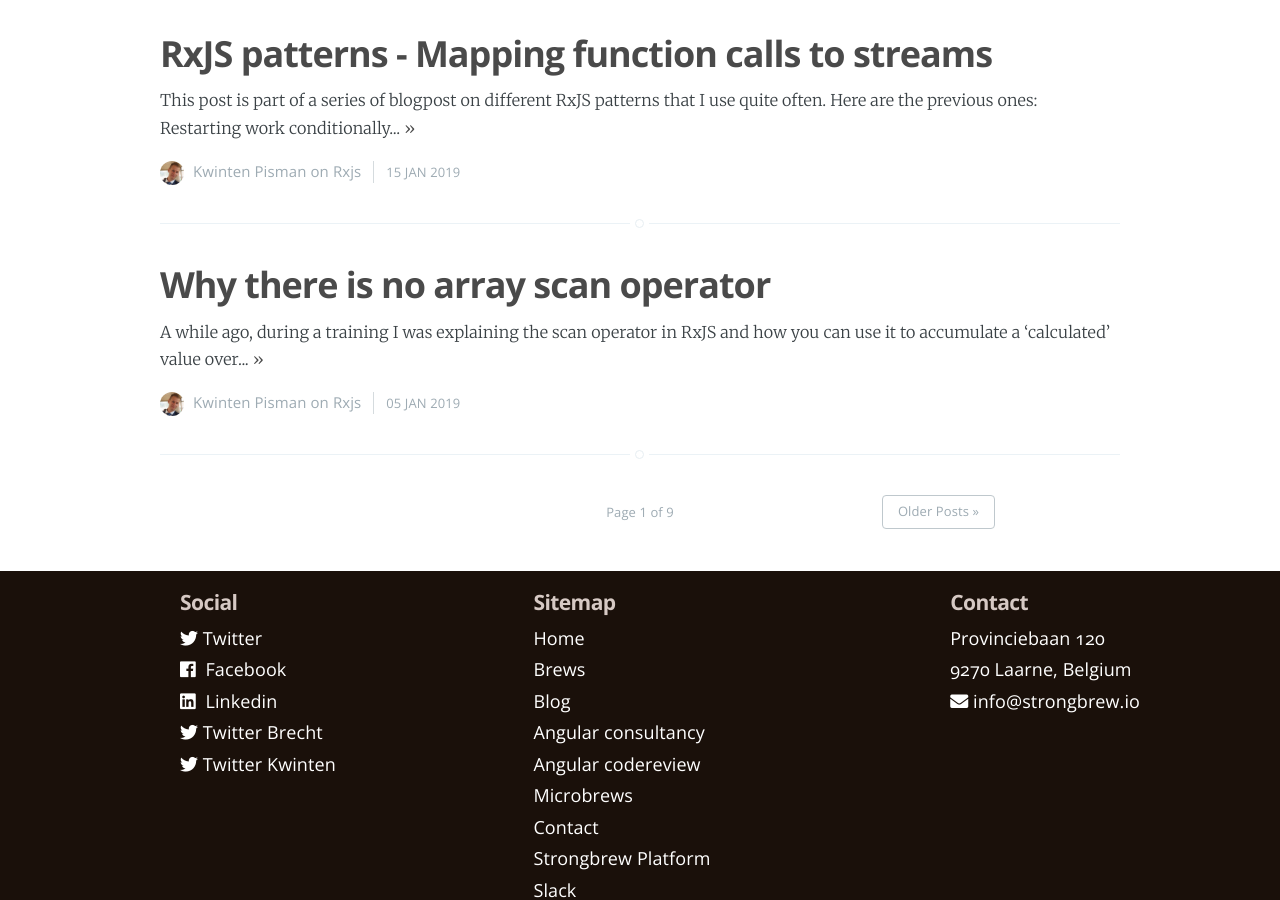
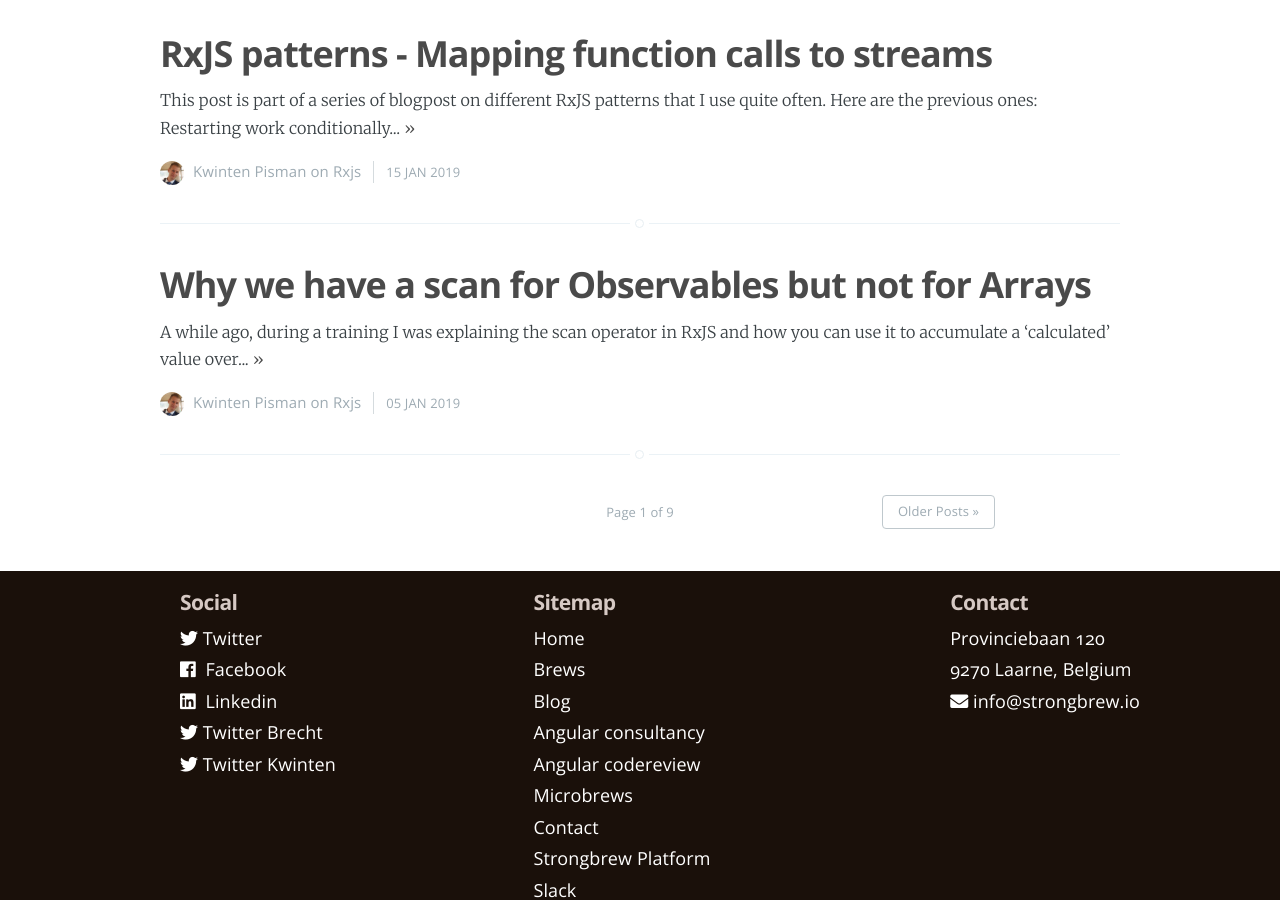
Before and after one commit to strongbrewio/strongbrewio.github.io, a Jekyll site: the page built from index.html, in a window 1280 px wide and 900 px high, scrolled down 1653 px. Built offline with Jekyll 4.4.1, drawn with Linux system fonts in a browser that asks for light colours; nearby versions of some CDN libraries; the list of posts is cut into pages by our own code; comment, search, counter and statistics services are not loaded; some of the changed lines change nothing that is shown.

Commit message:
first final draft

````diff
--- a/_posts/2019-02-14-why-there-is-no-array-scan.md
+++ b/_posts/2019-02-14-why-there-is-no-array-scan.md
@@ -1,8 +1,8 @@
 ---
 layout: post
-title: Why there is no array scan operator
+title: Why we have a scan for Observables but not for Arrays
 published: true
-description: Why isn't the scan operator existing with arrays
+description: Why we have a scan operator for Observables but not for Arrays
 author: kwintenp
 comments: true
 date: 2019-01-05
@@ -13,13 +13,13 @@
 cover: 'assets/images/cover/cover3.jpg'
 ---
 
-A while ago, during a training I was explaining the `scan` operator in RxJS and how you can use it to accumulate a 'calculated' value over time. At some point one of the participants asked why there isn't a `scan` operator for `Arrays`? They both have a `reduce` method, right?
+A while ago, during a training I was explaining the `scan` operator in RxJS and how you can use it to accumulate a 'calculated' value over time. At some point one of the participants asked why there isn't a `scan` operator for `Arrays`? They both have a `reduce` method, so why no `scan` right?
 
 And actually it's a really interesting question which showed he didn't understand important differences between `Arrays` and `Observables`.
 
 ## What does `scan` do in RxJS
 
-Let's take a look at the definition of the scan operator (from the ReactiveX.io) site:
+Let's take a look at the definition of the scan operator (from the <a href="http://reactivex.io/rxjs/class/es6/Observable.js~Observable.html#instance-method-scan" target="_blank">ReactiveX.io</a> site):
 
 > Applies an accumulator function over the source Observable, and returns each intermediate result, with an optional seed value.
 
@@ -27,7 +27,7 @@
 
 Let's say that we have an `Observable<number>` and we want to visualise the sum of all of the numbers on the screen. This is something we can use the `scan` operator for.
 
-```
+```typescript
 const numbers$ = Observable.create(observer => {
   observer.next(1);
   setTimeout(() => observer.next(2), 100);
@@ -51,18 +51,41 @@
 
 Let's type out the values that will go into the accumulator function.
 
-On the first run, the initial value will be used (second parameter to the `scan` operator) and the first value from the `Observable`. The calculated value will be 1 (as per our function implementation).
+On the first run, the initial value will be used (second parameter passed to the `scan` operator) and the first value from the `Observable`. The calculated value will be 1 (as per our function implementation).
 
-acc: 0, cur: 1 -> 1
+```typescript
+// acc: 0, cur: 1 -> 1
+```
 
-Next time the function gets called, the `acc` is going to be the previously returned value and the `cur` is the next value from the `Observable`. This process repeats for every value emitted by the `Observable`.
+Next time the function gets called, the `acc` is going to be the previously returned value and the `cur` is the next value from the `Observable`. This process repeats for every value emitted by the `Observable`. Below you can see all of the other inputs and outputs of the accum targetulator function.
 
-acc: 1, 	cur: 2 -> 3
-acc: 3, 	cur: 3 -> 6
-acc: 6, 	cur: 4 -> 10
-acc: 10, 	cur: 5 -> 15
-acc: 15, 	cur: 6 -> 21
+```typescript
+// acc: 1, 		cur: 2 -> 3
+// acc: 3, 		cur: 3 -> 6
+// acc: 6, 		cur: 4 -> 10
+// acc: 10, 	cur: 5 -> 15
+// acc: 15, 	cur: 6 -> 21
+```
 
+You can find the StackBlitz example below (open the console to see the result):
 
+<iframe style="width: 100%; height: 400px" src="https://stackblitz.com/edit/rxjs-ylayki?embed=1&file=index.ts"></iframe>
 
-https://stackblitz.com/edit/rxjs-ylayki
+**Note:** You might notice that calculating values over time is something that can be really useful to calculate state. My friend <a href="https://twitter.com/juristr" target="_blank">Juri Strumpflohner</a> has written an interesting <a href="https://juristr.com/blog/2018/10/simple-state-management-with-scan/" target="_blank">article</a> about this very topic.
+
+## Will you please tell us why there is no Array.scan
+
+Now that we know what the `scan` operator for RxJS does, let's revisit the definition:
+
+> Applies an accumulator function over the source Observable, and returns each intermediate result, with an optional seed value.
+
+We already know what the accumulator function is. We also get what the seed value is (our initial value, in our example 0). But I want to focus on the other part of the definition, 'returns each intermediate result'.
+
+Let's try and reason why it would make sense to return each intermediate result. We know that `Observables` can be asynchronous. They are wrappers around values that are pushed towards us, either sync or async. Since those values are delivered 'over time' it is very usefull in a lot of scenarios to have temporary values.
+
+Let's think about Arrays for a second. Arrays are datastructures. These datastructures are **always sync**. When you get an Array, it already 'holds' all of the values. If we think that the `scan` operator will emit temporary results as values might be delivered over time, it doesn't make sense that there is a `scan` operator for Arrays. Arrays are never async, so temporary calculated values wouldn't have any benefit!
+
+## Conclusion
+
+As Arrays are **sync* datastructures, having an operator/method that emits temporary results when accumulating doesn't makes sense.
+For `Observables` it does makes sense as the values (are|can be) delivered over time.
````
